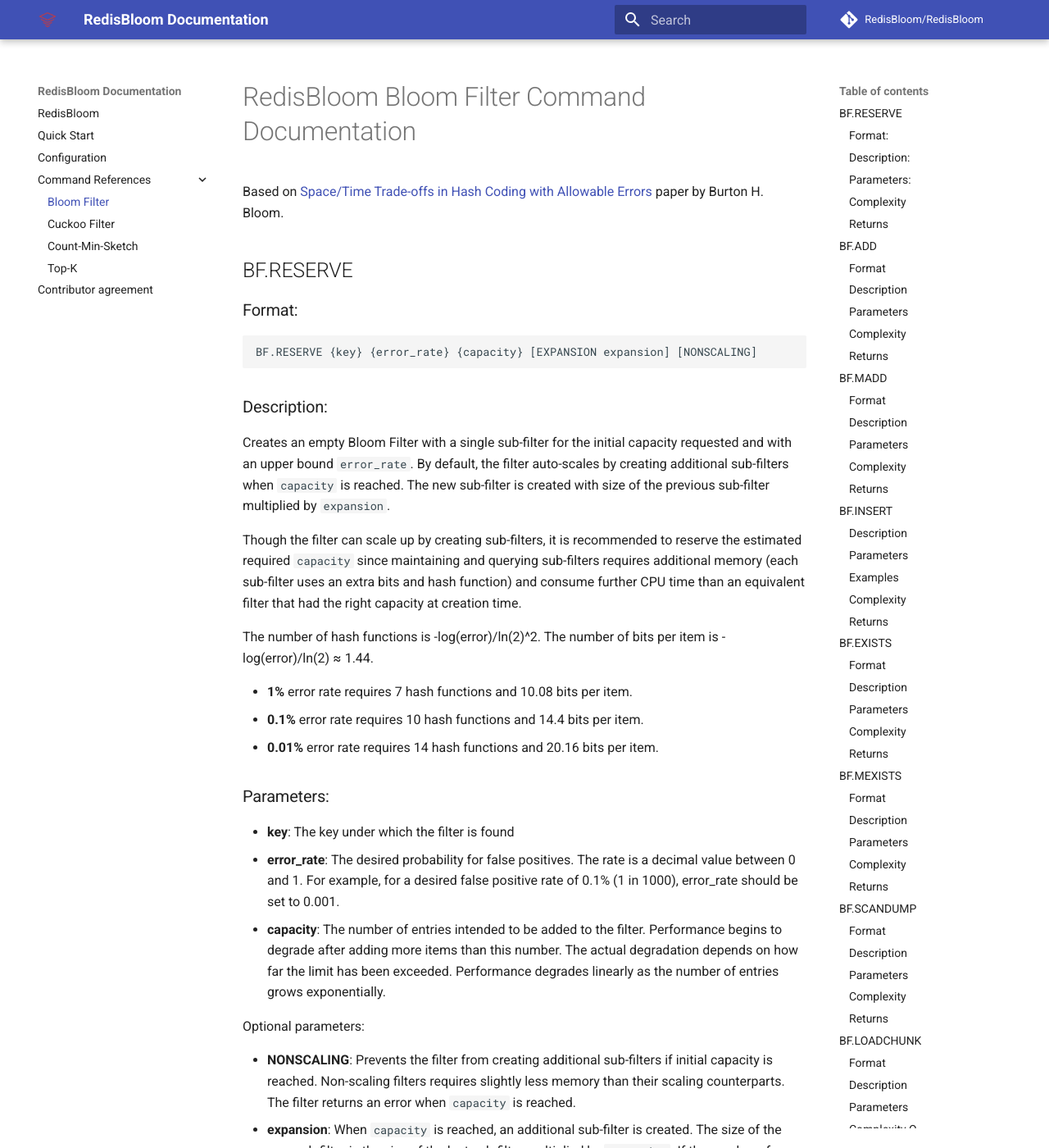
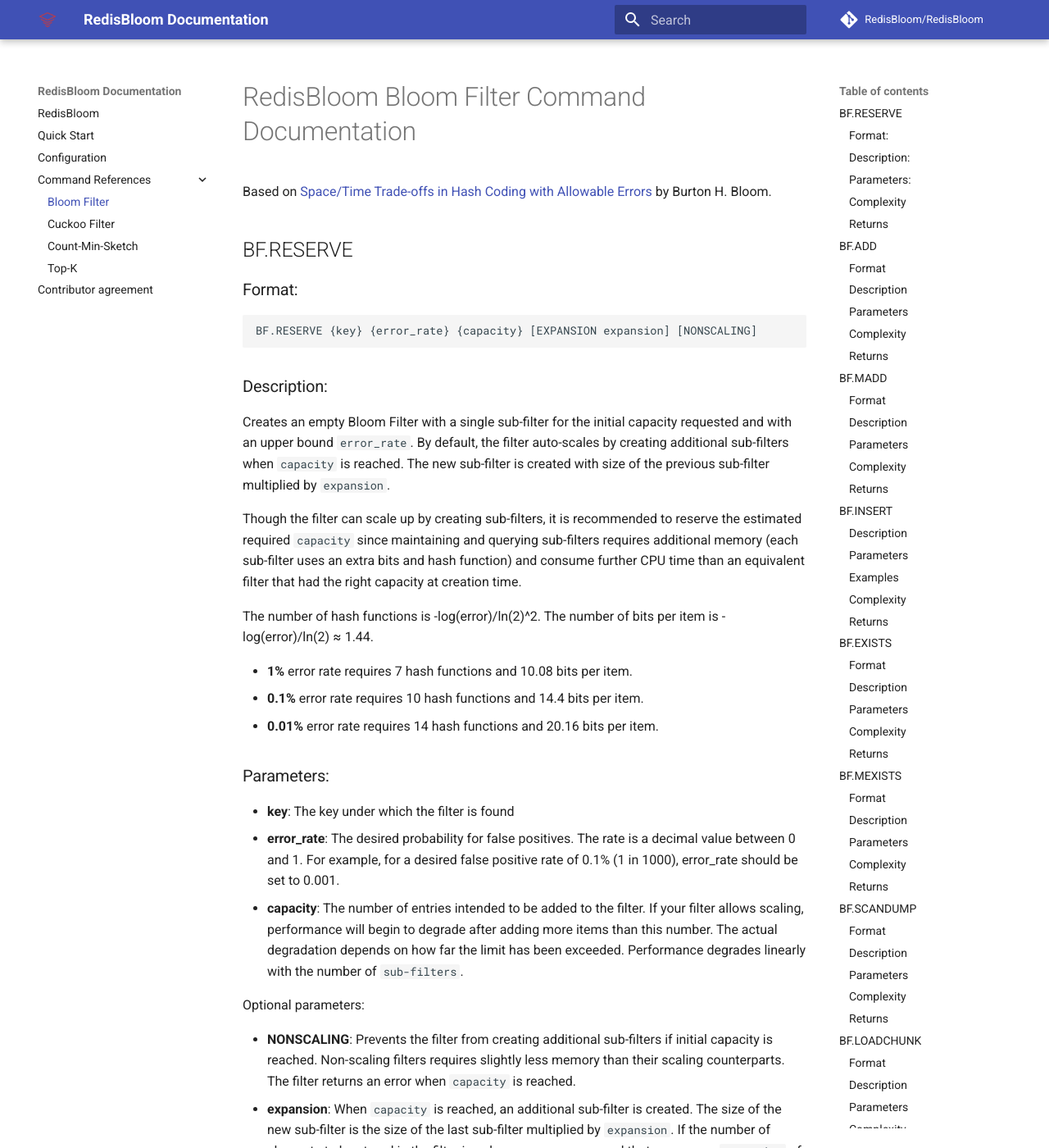
Before and after one commit to RedisBloom/RedisBloom, an MkDocs documentation site: the page built from docs/Bloom_Commands.md, in a window 1280 px wide and 1400 px high. Shown: the whole window at 82% size. Built offline with MkDocs 1.6.1 and Material for MkDocs 9.7.7, drawn with Linux system fonts in a browser that asks for light colours; comment, search, counter and statistics services are not loaded; old or Windows-style settings are respelled for this version of MkDocs; some of the changed text lies outside the part shown.

Commit message:
updating complexity of bloom filters

```diff
--- a/docs/Bloom_Commands.md
+++ b/docs/Bloom_Commands.md
@@ -1,7 +1,7 @@
 # RedisBloom Bloom Filter Command Documentation
 
 Based on [Space/Time Trade-offs in Hash Coding with Allowable Errors](
-    http://www.dragonwins.com/domains/getteched/bbc/literature/Bloom70.pdf) paper
+    http://www.dragonwins.com/domains/getteched/bbc/literature/Bloom70.pdf)
     by Burton H. Bloom.
 
 ## BF.RESERVE
@@ -41,10 +41,10 @@
     a decimal value between 0 and 1. For example, for a desired false
     positive rate of 0.1% (1 in 1000), error_rate should be set to 0.001.
 * **capacity**: The number of entries intended to be added to the filter.
-    Performance begins to degrade after adding more items than this
-    number. The actual degradation depends on how far the limit has
-    been exceeded. Performance degrades linearly as the number of entries
-    grows exponentially.
+    If your filter allows scaling, performance will begin to degrade after
+    adding more items than this number. The actual degradation depends on
+    how far the limit has been exceeded. Performance degrades linearly with
+    the number of `sub-filters`.
 
 Optional parameters:
 
@@ -306,7 +308,7 @@
 
 ### Complexity
 
-O(log N), where N is the number of stacked filters in the data structure.
+O(log n), where n is the number of stacked filters in the data structure.
 
 ### Returns
 
@@ -339,9 +341,9 @@
 * **iter**: Iterator value associated with `data` (returned by `SCANDUMP`)
 * **data**: Current data chunk (returned by `SCANDUMP`)
 
-### Complexity O
+### Complexity
 
-O(log N), where N is the number of stacked filters in the data structure.
+O(log n), where n is the number of stacked filters in the data structure.
 
 ### Returns
 
```
Also changed, not shown: other parts of docs/Bloom_Commands.md (+13 -11 lines).
